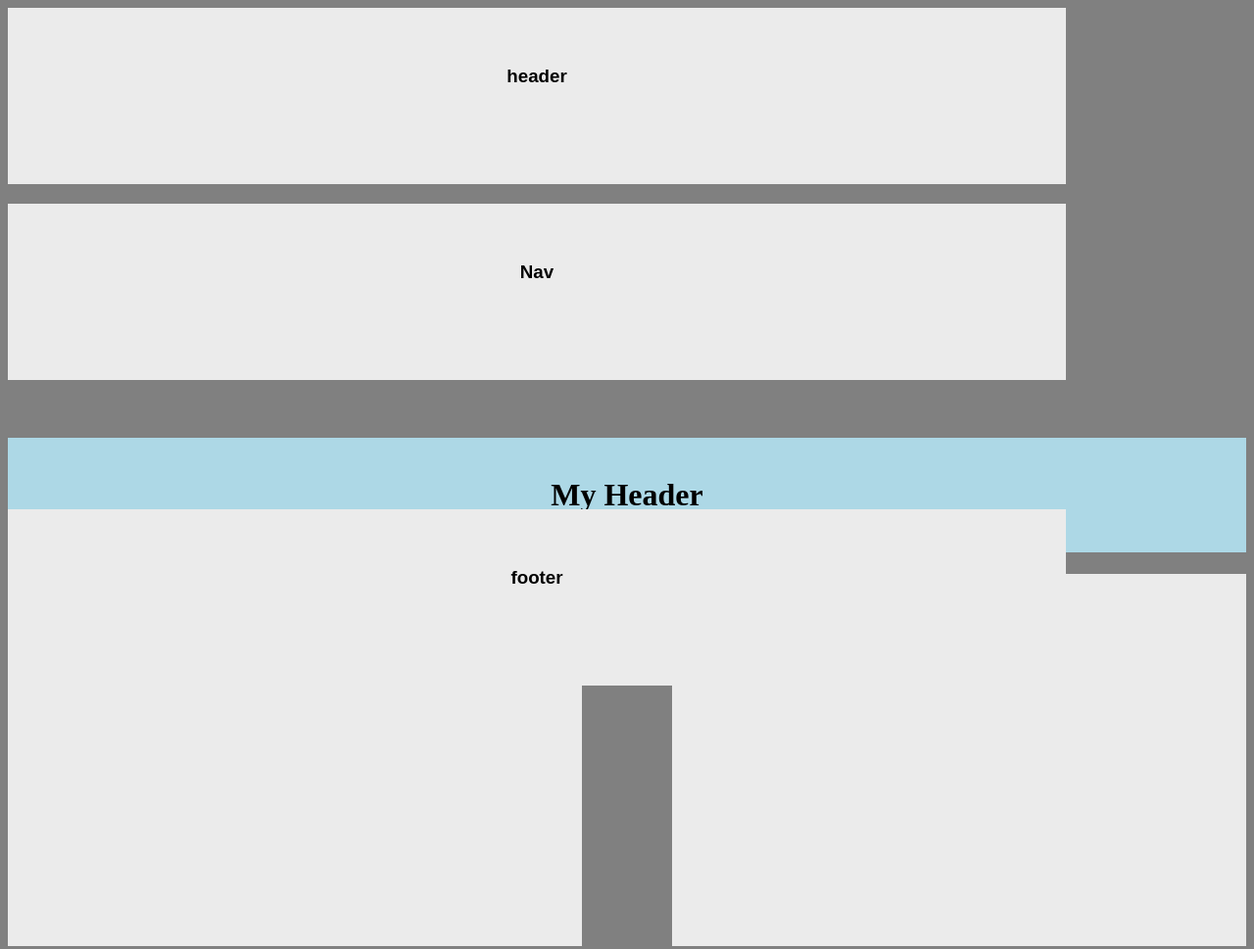
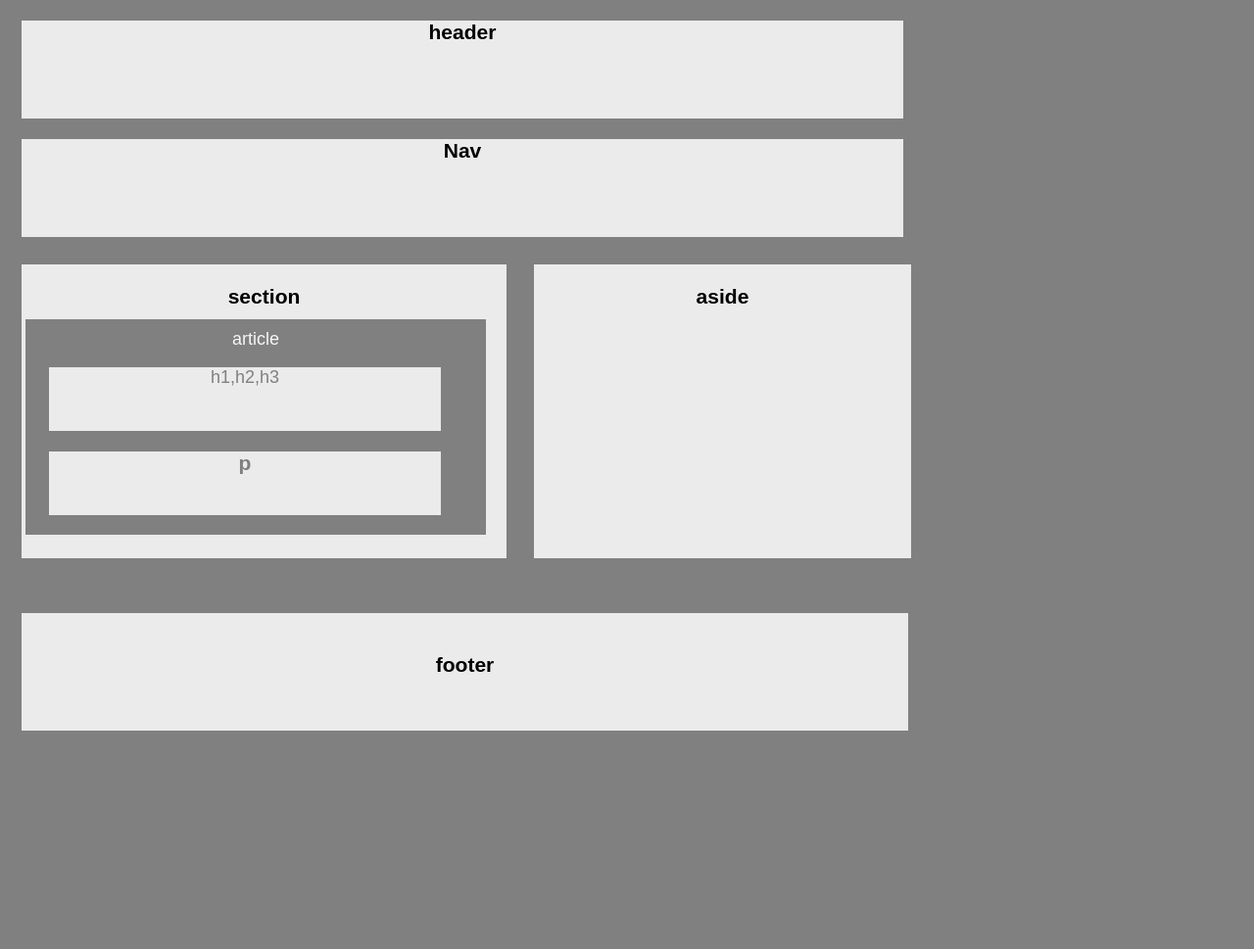
Before and after one commit to SultanaK/HW-Wireframe, a plain HTML site: page index.html in a window 1280 px wide. Shown: the whole page at 98% size. After the commit the page ends 800 px from the top, so only its background shows below. Drawn offline with Linux system fonts and the light colour scheme.

Commit message:
Adding index.html

```diff
--- a/index.html
+++ b/index.html
@@ -1,50 +1,22 @@
+<!--  Assignment HW-Wireframe -->
 <!DOCTYPE html>
-<html>
+<html lang="en-us">
+
 <head>
-    <title>Building a Wireframe </title>
-    <style>
-            h3 {font-family: Arial, Helvetica, sans-serif; text-align: center;}
-            body {background-color:gray;}
-            div {
-                height: 100px;
-                width: 1000px;
-                background-color: #ebebeb;
-                align-self: center;
-                padding: 40px;
-                margin-bottom: 20px;
-            }
-            #myHeader {
-                background-color: lightblue;
-                color: black;
-                padding: 40px;
-                text-align: center;
-                    }
-
-            .section {
-                float: left;
-                height: 300px;
-                 width: 40%;
-                    }
-            .aside {
-                 float: right;
-                 height:300px;
-                 width: 40%;
-                }
-            div.absolute {
-                position: absolute;
-                bottom: 80px;
-                width: 1000px;
-                height: 100px;
-                }
-    </style>
+  <meta charset="UTF-8">
+  <title>Assignment HW-Wireframe</title>
+  <link rel="stylesheet" type="text/css" href="style.css">
 </head>
 <body>
-        <div><h3>header</h3></div>
-        <div><h3>Nav</h3></div>
-        <br>
-        <h1 id="myHeader">My Header</h1>
-        <div class="section"><h3>section</h3></div>
-        <div class="aside"><h3>aside</h3></div>
-        <div class="absolute"><h3>footer</h3></div>
-    </body>
-    </html>
+         <div><h3>header</h3></div>
+         <div><h3>Nav</h3></div>
+          <div class="section"><h3>section</h3><div class="article">article
+                     <div class="p"><p>h1,h2,h3</P></div>
+                     <div class="p"><h3>p</h3></div>
+                 </div>
+                 </div>
+                <div class="aside"><h3>aside</h3></div>
+                               <div class="footer"><h3>footer</h3></div>
+</body>
+
+</html>
--- a/style.css
+++ b/style.css
@@ -1,19 +1,49 @@
-body {
-    background-color: #777;
-    font-family: Arial, Helvetica, sans-serif;
-    color: #777;
+/**
+ * HW-Wireframe CSS layout
+ **/
+h3 {font-family: Arial, Helvetica, sans-serif; text-align: center;}
+body {background-color:gray;
+    font-family:Arial, Helvetica, sans-serif;
+    font-size: 18px;
     width: 960px;
-    font-size: 18px;
+    border-left-width: 30px;
+    border-right-width: 30px;
 }
-
-h1 {color: #777;
-    background: #ebebeb;
+div {
+    height: 100px;
+    width: 900px;
+    background-color: #ebebeb;
+    margin: 14px;
+}
+.section {
+    float: left;
+    height: 300px;
+   width: 495px;
+        }
+.aside {
+     float: left;
+     height:300px;
+    width: 385px;
+    }
+.article {
+    height: 200px;
+    width: 450px;
+    background-color: gray;
+   outline: gray solid 10px;
     text-align: center;
+    color:whitesmoke;
 }
-
-p {
-    font-family: verdana;
-    font-size: 20px;
-    color: #777;
-    background: #ebebeb;
+.p{
+    height: 65px;
+    width: 400px;
+    text-align: center;
+    color: gray;
 }
+.footer {
+    position: absolute;
+    bottom: 5%;
+    height: 80px;
+    width: 865px;
+    background-color: #ebebeb;
+    padding: 20px;
+}
```
